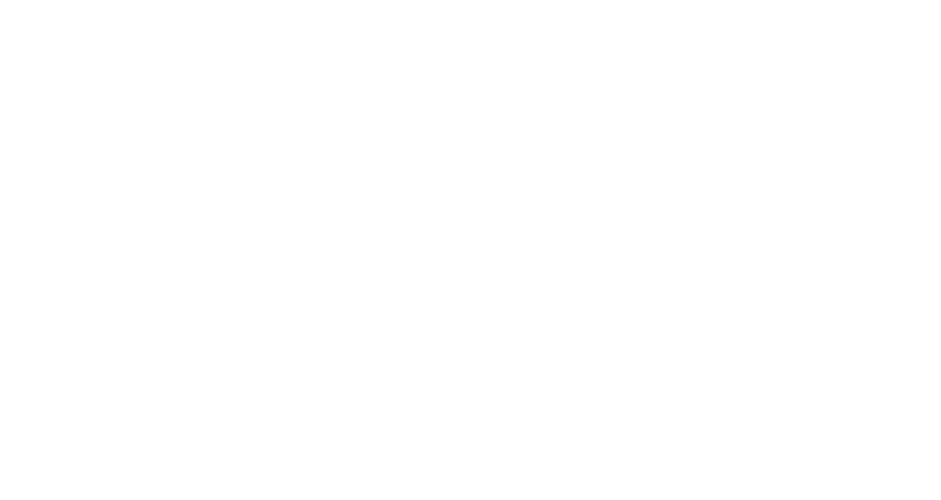
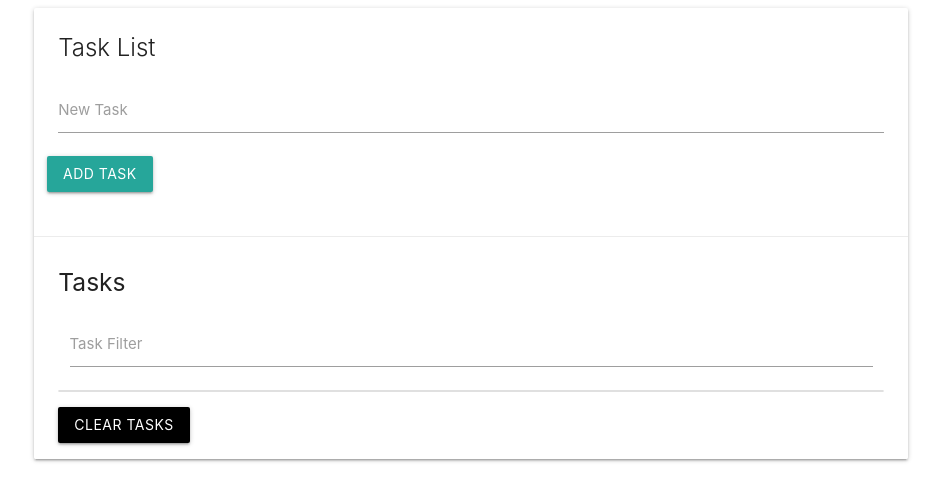
Before and after one commit to MarcLignarius/JS.TaskList, a plain HTML site: page index.html in a window 1280 px wide. Shown: the whole page, without its empty margins (169-1110 px from the left). Drawn offline with nearby package versions, Linux system fonts and the light colour scheme.

Commit message:
add markup

```diff
--- a/index.html
+++ b/index.html
@@ -14,6 +14,35 @@
     <title>Task List</title>
   </head>
   <body>
+    <div class="container">
+      <div class="row">
+        <div class="col s12">
+          <div id="main" class="card">
+            <div class="card-content">
+              <span class="card-title">Task List</span>
+              <div class="row">
+                <form id="task-form">
+                  <div class="input-field col s12">
+                    <input type="text" name="task" id="task" />
+                    <label for="task">New Task</label>
+                  </div>
+                  <input type="submit" value="Add Task" class="btn" />
+                </form>
+              </div>
+            </div>
+            <div class="card-action">
+              <h5 id="task-title">Tasks</h5>
+              <div class="input-field col s12">
+                <input type="text" name="filter" id="filter" />
+                <label for="filter">Task Filter</label>
+              </div>
+              <ul class="collection"></ul>
+              <a href="#" class="clear-tasks btn black">Clear Tasks</a>
+            </div>
+          </div>
+        </div>
+      </div>
+    </div>
     <script
       src="https://code.jquery.com/jquery-3.5.1.js"
       integrity="sha256-QWo7LDvxbWT2tbbQ97B53yJnYU3WhH/C8ycbRAkjPDc="
```
